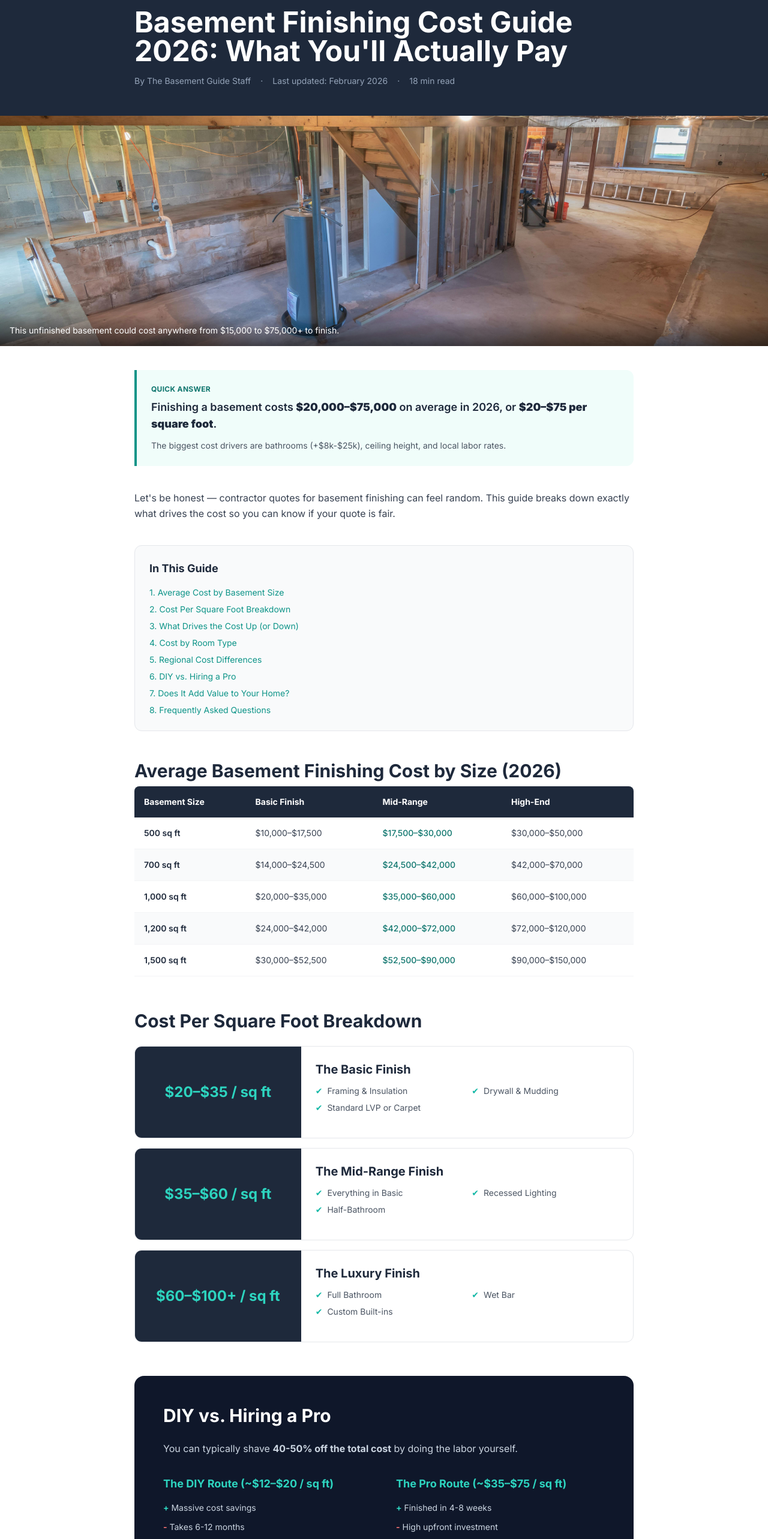
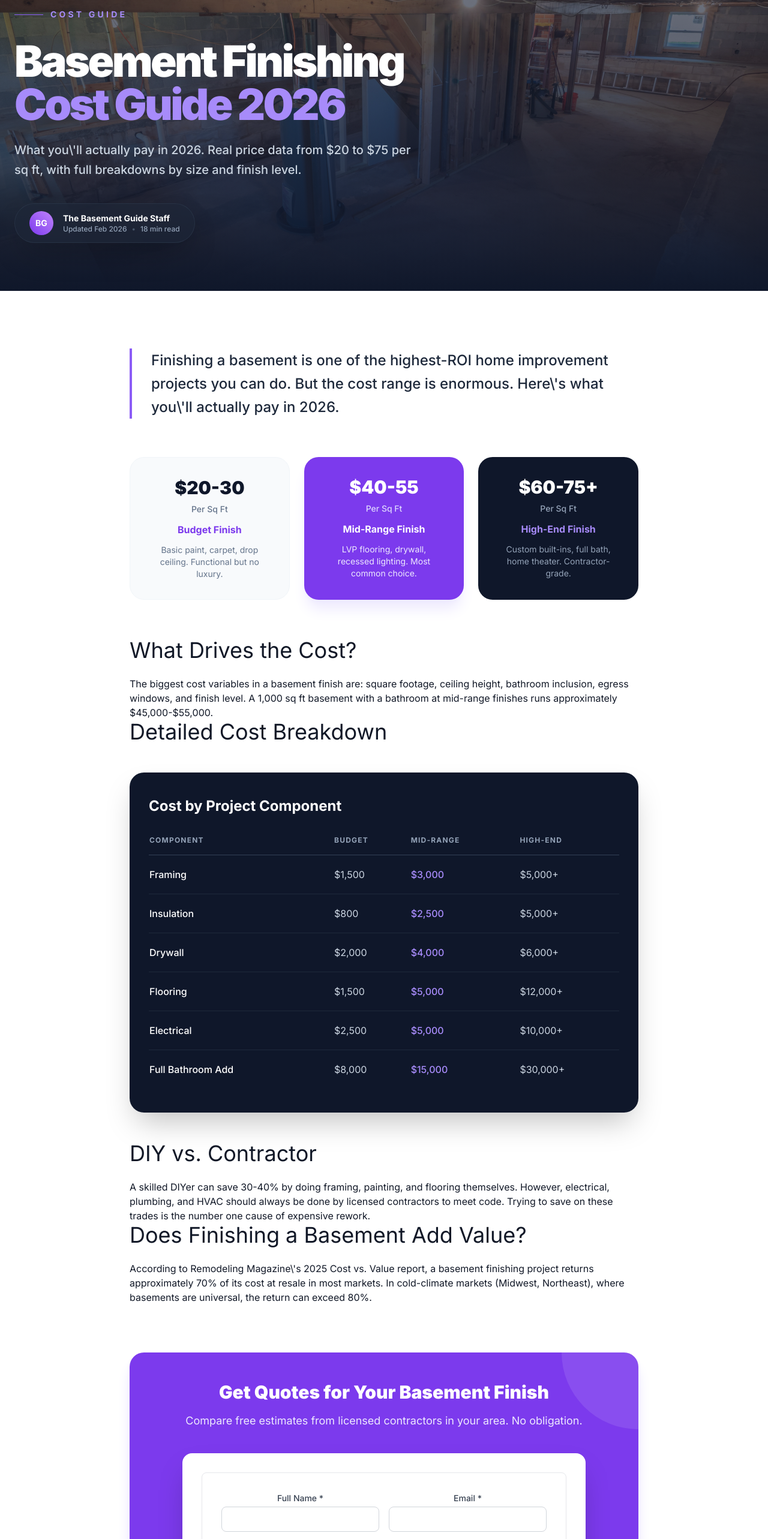
Before and after one commit to thebasementguide2026/basement-guide, a Next.js app: page /articles/basement-finishing-cost in a window 1280 px wide. Shown: the part 140-2706 px from the top of the page at 60% size. Built offline with nearby package versions, Linux system fonts and the light colour scheme.

Commit message:
Modernize hero section and formatting for basement-finishing-cost

```diff
--- a/app/articles/basement-finishing-cost/page.tsx
+++ b/app/articles/basement-finishing-cost/page.tsx
@@ -1,276 +1,178 @@
 import Link from 'next/link'
 import Image from 'next/image'
+import LeadForm from '@/components/LeadForm'
 import type { Metadata } from 'next'
 
 export const metadata: Metadata = {
-  title: "Basement Finishing Cost Guide 2026: What You'll Actually Pay",
-  description: 'How much does it cost to finish a basement in 2026? Real pricing from $20 to $75 per sq ft, full breakdowns by size, room type, materials, and region. No fluff.',
+  title: 'Basement Finishing Cost Guide 2026: What You\'ll Actually Pay | The Basement Guide',
+  description: 'How much does it cost to finish a basement in 2026? Real price data from $20 to $75 per sq ft with full breakdowns.',
 }
 
-// JSON-LD Schema
-const articleSchema = {
-  '@context': 'https://schema.org',
-  '@type': 'Article',
-  headline: "Basement Finishing Cost Guide 2026: What You'll Actually Pay",
-  datePublished: '2026-02-19',
-  dateModified: '2026-02-19',
-  author: { '@type': 'Organization', name: 'The Basement Guide' },
-  publisher: { '@type': 'Organization', name: 'The Basement Guide', url: 'https://thebasement.guide' },
-}
+export default function BasementFinishingCost() {
+  return (
+    <div className='bg-white min-h-screen'>
+      {/* Article Hero */}
+      <section className='relative h-[70vh] min-h-[500px] bg-slate-900 overflow-hidden'>
+        <Image
+          src='/unfinished-basement-interior.jpg.jpg'
+          alt='Basement being finished for cost guide'
+          fill
+          className='object-cover opacity-45 scale-105 transition-transform duration-700 hover:scale-100'
+          priority
+        />
+        <div className='absolute inset-0 bg-gradient-to-t from-slate-900 via-slate-900/40 to-transparent' />
 
-const faqSchema = {
-  '@context': 'https://schema.org',
-  '@type': 'FAQPage',
-  mainEntity: [
-    {
-      '@type': 'Question',
-      name: 'How much does it cost to finish a basement?',
-      acceptedAnswer: { '@type': 'Answer', text: 'Finishing a basement costs between $20,000 and $75,000 on average in 2026, or $20 to $75 per square foot depending on size, finishes, and whether you add a bathroom or bedroom.' },
-    },
-    {
-      '@type': 'Question',
-      name: 'How long does it take to finish a basement?',
-      acceptedAnswer: { '@type': 'Answer', text: 'Most basement finishing projects take 4 to 8 weeks from start to finish, including permitting, framing, mechanical rough-ins, drywall, and finishing work.' },
-    },
-    {
-      '@type': 'Question',
-      name: 'Do I need a permit to finish my basement?',
-      acceptedAnswer: { '@type': 'Answer', text: 'Yes, in almost all jurisdictions you need a building permit to finish a basement. Permits typically cost $500 to $2,000 and cover structural, electrical, plumbing, and HVAC work.' },
-    },
-    {
-      '@type': 'Question',
-      name: 'Does finishing a basement add value to your home?',
-      acceptedAnswer: { '@type': 'Answer', text: 'Yes. According to national remodeling data, homeowners typically recoup 70% to 75% of basement finishing costs at resale. In high-demand markets the ROI can be higher.' },
-    },
-    {
-      '@type': 'Question',
-      name: 'What is the cheapest way to finish a basement?',
-      acceptedAnswer: { '@type': 'Answer', text: 'The cheapest approach is a basic finish with framing, drywall, paint, LVP flooring, and basic lighting — no bathroom, no bedroom. Expect to pay $20 to $30 per square foot, or $10,000 to $20,000 for a 500-700 sq ft space.' },
-    },
-  ],
-}
+        <div className='relative h-full max-w-7xl mx-auto px-6 flex flex-col justify-end pb-20'>
+          <div className='flex items-center space-x-3 mb-8'>
+            <div className='w-12 h-px bg-violet-500'></div>
+            <span className='text-violet-400 font-bold tracking-[0.3em] text-sm uppercase'>Cost Guide</span>
+          </div>
 
-export default function BasementFinishingCostPage() {
-  return (
-    <>
-      {/* JSON-LD */}
-      <script type="application/ld+json" dangerouslySetInnerHTML={{ __html: JSON.stringify(articleSchema) }} />
-      <script type="application/ld+json" dangerouslySetInnerHTML={{ __html: JSON.stringify(faqSchema) }} />
+          <h1 className='text-5xl md:text-7xl font-black text-white mb-6 leading-[0.9] tracking-tighter'>
+            Basement Finishing<br />
+            <span className='text-violet-400'>Cost Guide 2026</span>
+          </h1>
 
-      <article className="bg-white">
-        {/* Hero */}
-        <section className="bg-slate-800 text-white py-12">
-          <div className="container-custom max-w-4xl">
-            <div className="flex items-center gap-2 mb-4">
-              <Link href="/cost-guides" className="text-teal-400 text-sm hover:underline">Cost Guides</Link>
-              <span className="text-slate-500">›</span>
-              <span className="text-slate-400 text-sm">Basement Finishing Cost</span>
+          <p className='text-xl text-slate-300 max-w-2xl mb-10 font-medium leading-relaxed'>
+            What you\'ll actually pay in 2026. Real price data from $20 to $75 per sq ft, with full breakdowns by size and finish level.
+          </p>
+
+          <div className='flex items-center space-x-4'>
+            <div className='flex items-center bg-slate-800/50 backdrop-blur-md rounded-full px-6 py-3 border border-slate-700/50 shadow-2xl'>
+              <div className='w-10 h-10 rounded-full bg-gradient-to-tr from-violet-600 to-purple-400 flex items-center justify-center text-white font-bold text-sm mr-4'>
+                BG
               </div>
-            <h1 className="text-4xl lg:text-5xl font-bold mb-4 leading-tight">
-              Basement Finishing Cost Guide 2026: What You'll Actually Pay
-            </h1>
-            <div className="flex flex-wrap items-center gap-4 text-sm text-slate-400">
-              <span>By The Basement Guide Staff</span>
-              <span>·</span>
-              <span>Last updated: February 2026</span>
-              <span>·</span>
+              <div className='flex flex-col'>
+                <span className='text-white font-bold text-sm'>The Basement Guide Staff</span>
+                <div className='flex items-center text-slate-400 text-xs font-medium'>
+                  <span>Updated Feb 2026</span>
+                  <span className='mx-2 text-slate-600'>•</span>
                   <span>18 min read</span>
+                </div>
+              </div>
+            </div>
           </div>
         </div>
       </section>
 
-        {/* Hero Image */}
-        <div className="relative h-72 lg:h-96 w-full">
-          <Image
-            src="/unfinished-basement-interior.jpg.jpg"
-            alt="Unfinished basement ready for finishing"
-            fill
-            className="object-cover"
-            priority
-          />
-          <div className="absolute bottom-0 left-0 right-0 bg-gradient-to-t from-black/60 to-transparent p-4">
-            <p className="text-white text-sm">This unfinished basement could cost anywhere from $15,000 to $75,000+ to finish.</p>
+      {/* Main Content */}
+      <main className='max-w-4xl mx-auto px-6 py-24'>
+        <div className='prose prose-lg prose-slate max-w-none prose-headings:text-slate-900 prose-headings:font-black prose-headings:tracking-tight prose-p:text-slate-600 prose-p:leading-relaxed prose-a:text-violet-600 prose-a:no-underline hover:prose-a:underline'>
+
+          <p className='text-2xl font-medium text-slate-800 leading-relaxed mb-12 border-l-4 border-violet-500 pl-8'>
+            Finishing a basement is one of the highest-ROI home improvement projects you can do. But the cost range is enormous. Here\'s what you\'ll actually pay in 2026.
+          </p>
+
+          {/* Cost Summary Cards */}
+          <div className='grid grid-cols-1 md:grid-cols-3 gap-6 my-16 not-prose'>
+            <div className='bg-slate-50 rounded-3xl p-8 text-center border border-slate-100'>
+              <div className='text-3xl font-black text-slate-900 mb-2'>$20-30</div>
+              <div className='text-slate-500 text-sm font-medium mb-3'>Per Sq Ft</div>
+              <div className='text-violet-600 font-bold'>Budget Finish</div>
+              <p className='text-slate-500 text-sm mt-3'>Basic paint, carpet, drop ceiling. Functional but no luxury.</p>
+            </div>
+            <div className='bg-violet-600 rounded-3xl p-8 text-center shadow-xl shadow-violet-100'>
+              <div className='text-3xl font-black text-white mb-2'>$40-55</div>
+              <div className='text-violet-200 text-sm font-medium mb-3'>Per Sq Ft</div>
+              <div className='text-white font-bold'>Mid-Range Finish</div>
+              <p className='text-violet-100 text-sm mt-3'>LVP flooring, drywall, recessed lighting. Most common choice.</p>
+            </div>
+            <div className='bg-slate-900 rounded-3xl p-8 text-center'>
+              <div className='text-3xl font-black text-white mb-2'>$60-75+</div>
+              <div className='text-slate-400 text-sm font-medium mb-3'>Per Sq Ft</div>
+              <div className='text-violet-400 font-bold'>High-End Finish</div>
+              <p className='text-slate-400 text-sm mt-3'>Custom built-ins, full bath, home theater. Contractor-grade.</p>
             </div>
           </div>
 
-        <div className="container-custom max-w-4xl py-10">
-          {/* Quick Answer Box */}
-          <div className="bg-teal-50 border-l-4 border-teal-600 rounded-r-xl p-6 mb-10">
-            <p className="text-xs font-bold text-teal-700 uppercase tracking-wide mb-2">Quick Answer</p>
-            <p className="text-slate-800 text-lg font-semibold mb-3">
-              Finishing a basement costs <strong>$20,000–$75,000</strong> on average in 2026, or <strong>$20–$75 per square foot</strong>.
+          <h2 className='text-4xl mb-6'>What Drives the Cost?</h2>
+          <p>
+            The biggest cost variables in a basement finish are: square footage, ceiling height, bathroom inclusion, egress windows, and finish level. A 1,000 sq ft basement with a bathroom at mid-range finishes runs approximately $45,000-$55,000.
           </p>
-            <p className="text-gray-600 text-sm">
-              The biggest cost drivers are bathrooms (+$8k-$25k), ceiling height, and local labor rates.
-            </p>
-          </div>
 
-          {/* Intro */}
-          <div className="prose prose-lg max-w-none mb-10 text-gray-700 leading-relaxed">
-            <p>
-              Let's be honest — contractor quotes for basement finishing can feel random. This guide breaks down exactly what drives the cost so you can know if your quote is fair.
-            </p>
-          </div>
+          <h2 className='text-4xl mb-6'>Detailed Cost Breakdown</h2>
 
-          {/* Table of Contents */}
-          <div className="bg-gray-50 rounded-xl p-6 mb-12 border border-gray-200">
-            <h2 className="font-bold text-slate-800 mb-4 text-lg">In This Guide</h2>
-            <ol className="space-y-2 text-sm">
-              {[
-                { label: 'Average Cost by Basement Size', href: '#cost-by-size' },
-                { label: 'Cost Per Square Foot Breakdown', href: '#cost-per-sqft' },
-                { label: 'What Drives the Cost Up (or Down)', href: '#cost-drivers' },
-                { label: 'Cost by Room Type', href: '#cost-by-room' },
-                { label: 'Regional Cost Differences', href: '#regional' },
-                { label: 'DIY vs. Hiring a Pro', href: '#diy-vs-pro' },
-                { label: 'Does It Add Value to Your Home?', href: '#roi' },
-                { label: 'Frequently Asked Questions', href: '#faq' },
-              ].map((item, i) => (
-                <li key={item.href}>
-                  <a href={item.href} className="text-teal-600 hover:underline">
-                    {i + 1}. {item.label}
-                  </a>
-                </li>
-              ))}
-            </ol>
-          </div>
-
-          {/* Section 1: Cost by Size */}
-          <section id="cost-by-size" className="mb-14 scroll-mt-20">
-            <h2 className="text-3xl font-bold text-slate-800 mb-2">Average Basement Finishing Cost by Size (2026)</h2>
-            <div className="overflow-x-auto mb-6">
-              <table className="w-full border-collapse text-sm">
+          <div className='my-12 rounded-3xl overflow-hidden shadow-2xl not-prose'>
+            <div className='bg-slate-900 px-8 py-10'>
+              <h3 className='text-white text-2xl font-bold mb-8'>Cost by Project Component</h3>
+              <div className='overflow-x-auto'>
+                <table className='w-full text-left'>
                   <thead>
-                  <tr className="bg-slate-800 text-white">
-                    <th className="text-left p-4 rounded-tl-lg">Basement Size</th>
-                    <th className="text-left p-4">Basic Finish</th>
-                    <th className="text-left p-4">Mid-Range</th>
-                    <th className="text-left p-4 rounded-tr-lg">High-End</th>
+                    <tr className='border-b border-slate-700'>
+                      <th className='pb-4 font-bold text-slate-400 uppercase text-xs tracking-widest'>Component</th>
+                      <th className='pb-4 font-bold text-slate-400 uppercase text-xs tracking-widest'>Budget</th>
+                      <th className='pb-4 font-bold text-slate-400 uppercase text-xs tracking-widest'>Mid-Range</th>
+                      <th className='pb-4 font-bold text-slate-400 uppercase text-xs tracking-widest'>High-End</th>
                     </tr>
                   </thead>
-                <tbody>
-                  {[
-                    { size: '500 sq ft', basic: '$10,000–$17,500', mid: '$17,500–$30,000', high: '$30,000–$50,000' },
-                    { size: '700 sq ft', basic: '$14,000–$24,500', mid: '$24,500–$42,000', high: '$42,000–$70,000' },
-                    { size: '1,000 sq ft', basic: '$20,000–$35,000', mid: '$35,000–$60,000', high: '$60,000–$100,000' },
-                    { size: '1,200 sq ft', basic: '$24,000–$42,000', mid: '$42,000–$72,000', high: '$72,000–$120,000' },
-                    { size: '1,500 sq ft', basic: '$30,000–$52,500', mid: '$52,500–$90,000', high: '$90,000–$150,000' },
-                  ].map((row, i) => (
-                    <tr key={row.size} className={i % 2 === 0 ? 'bg-white' : 'bg-gray-50'}>
-                      <td className="p-4 font-semibold text-slate-800 border-b border-gray-100">{row.size}</td>
-                      <td className="p-4 text-gray-700 border-b border-gray-100">{row.basic}</td>
-                      <td className="p-4 text-teal-700 font-medium border-b border-gray-100">{row.mid}</td>
-                      <td className="p-4 text-gray-700 border-b border-gray-100">{row.high}</td>
+                  <tbody className='divide-y divide-slate-800'>
+                    <tr>
+                      <td className='py-5 text-white font-medium'>Framing</td>
+                      <td className='py-5 text-slate-300'>$1,500</td>
+                      <td className='py-5 text-violet-400 font-medium'>$3,000</td>
+                      <td className='py-5 text-slate-300'>$5,000+</td>
                     </tr>
-                  ))}
+                    <tr>
+                      <td className='py-5 text-white font-medium'>Insulation</td>
+                      <td className='py-5 text-slate-300'>$800</td>
+                      <td className='py-5 text-violet-400 font-medium'>$2,500</td>
+                      <td className='py-5 text-slate-300'>$5,000+</td>
+                    </tr>
+                    <tr>
+                      <td className='py-5 text-white font-medium'>Drywall</td>
+                      <td className='py-5 text-slate-300'>$2,000</td>
+                      <td className='py-5 text-violet-400 font-medium'>$4,000</td>
+                      <td className='py-5 text-slate-300'>$6,000+</td>
+                    </tr>
+                    <tr>
+                      <td className='py-5 text-white font-medium'>Flooring</td>
+                      <td className='py-5 text-slate-300'>$1,500</td>
+                      <td className='py-5 text-violet-400 font-medium'>$5,000</td>
+                      <td className='py-5 text-slate-300'>$12,000+</td>
+                    </tr>
+                    <tr>
+                      <td className='py-5 text-white font-medium'>Electrical</td>
+                      <td className='py-5 text-slate-300'>$2,500</td>
+                      <td className='py-5 text-violet-400 font-medium'>$5,000</td>
+                      <td className='py-5 text-slate-300'>$10,000+</td>
+                    </tr>
+                    <tr>
+                      <td className='py-5 text-white font-medium'>Full Bathroom Add</td>
+                      <td className='py-5 text-slate-300'>$8,000</td>
+                      <td className='py-5 text-violet-400 font-medium'>$15,000</td>
+                      <td className='py-5 text-slate-300'>$30,000+</td>
+                    </tr>
                   </tbody>
                 </table>
               </div>
-          </section>
-
-          {/* Section 2: Cost Per Sq Ft */}
-          <section id="cost-per-sqft" className="mb-14 scroll-mt-20">
-            <h2 className="text-3xl font-bold text-slate-800 mb-6">Cost Per Square Foot Breakdown</h2>
-            <div className="space-y-4 mb-8">
-              {[
-                {
-                  tier: '$20–$35 / sq ft',
-                  title: 'The Basic Finish',
-                  includes: ['Framing & Insulation', 'Drywall & Mudding', 'Standard LVP or Carpet'],
-                  bestFor: 'Storage, playroom, or basic home gym.'
-                },
-                {
-                  tier: '$35–$60 / sq ft',
-                  title: 'The Mid-Range Finish',
-                  includes: ['Everything in Basic', 'Recessed Lighting', 'Half-Bathroom'],
-                  bestFor: 'Family room, guest bedroom, or home office.'
-                },
-                {
-                  tier: '$60–$100+ / sq ft',
-                  title: 'The Luxury Finish',
-                  includes: ['Full Bathroom', 'Wet Bar', 'Custom Built-ins'],
-                  bestFor: 'Rental unit or luxury home theater.'
-                }
-              ].map((item) => (
-                <div key={item.tier} className="bg-white border border-gray-200 rounded-xl overflow-hidden flex flex-col md:flex-row">
-                  <div className="bg-slate-800 text-white p-6 flex flex-col justify-center items-center text-center md:w-1/3">
-                    <span className="text-teal-400 font-bold text-2xl">{item.tier}</span>
-                  </div>
-                  <div className="p-6 md:w-2/3">
-                    <h3 className="font-bold text-xl text-slate-800 mb-3">{item.title}</h3>
-                    <ul className="grid grid-cols-1 sm:grid-cols-2 gap-x-4 gap-y-2 mb-4 text-sm text-gray-600">
-                      {item.includes.map(inc => (
-                        <li key={inc} className="flex items-start gap-2">
-                          <span className="text-teal-500">✔</span> {inc}
-                        </li>
-                      ))}
-                    </ul>
             </div>
           </div>
-              ))}
-            </div>
-          </section>
 
-          {/* DIY Section */}
-          <section id="diy-vs-pro" className="mb-14 scroll-mt-20 bg-slate-900 text-white rounded-2xl p-8 lg:p-12">
-            <h2 className="text-3xl font-bold mb-6">DIY vs. Hiring a Pro</h2>
-            <p className="text-slate-300 mb-8 leading-relaxed">
-              You can typically shave <strong>40-50% off the total cost</strong> by doing the labor yourself.
+          <h2 className='text-4xl mb-6'>DIY vs. Contractor</h2>
+          <p>
+            A skilled DIYer can save 30-40% by doing framing, painting, and flooring themselves. However, electrical, plumbing, and HVAC should always be done by licensed contractors to meet code. Trying to save on these trades is the number one cause of expensive rework.
           </p>
-            <div className="grid grid-cols-1 md:grid-cols-2 gap-10">
-              <div>
-                <h3 className="text-teal-400 font-bold text-lg mb-4">The DIY Route (~$12–$20 / sq ft)</h3>
-                <ul className="space-y-3 text-sm text-slate-300">
-                  <li><span className="text-teal-400 font-bold">+</span> Massive cost savings</li>
-                  <li><span className="text-red-400 font-bold">-</span> Takes 6-12 months</li>
-                </ul>
-              </div>
-              <div>
-                <h3 className="text-teal-400 font-bold text-lg mb-4">The Pro Route (~$35–$75 / sq ft)</h3>
-                <ul className="space-y-3 text-sm text-slate-300">
-                  <li><span className="text-teal-400 font-bold">+</span> Finished in 4-8 weeks</li>
-                  <li><span className="text-red-400 font-bold">-</span> High upfront investment</li>
-                </ul>
-              </div>
-            </div>
-          </section>
 
-          {/* FAQ Section */}
-          <section id="faq" className="mb-14 scroll-mt-20">
-            <h2 className="text-3xl font-bold text-slate-800 mb-8">Frequently Asked Questions</h2>
-            <div className="space-y-6">
-              {[
-                {
-                  q: "What is the most expensive part of finishing a basement?",
-                  a: "The bathroom. Plumbing, tiling, and fixtures make it the most labor-intensive room per square foot."
-                },
-                {
-                  q: "Does finishing a basement add value?",
-                  a: "Yes, you typically recoup 70% to 75% of the cost at resale."
-                }
-              ].map((faq, i) => (
-                <div key={i} className="border-b border-gray-100 pb-6">
-                  <h3 className="font-bold text-slate-800 text-lg mb-3">{faq.q}</h3>
-                  <p className="text-gray-600 leading-relaxed">{faq.a}</p>
-                </div>
-              ))}
-            </div>
-          </section>
+          <h2 className='text-4xl mb-6'>Does Finishing a Basement Add Value?</h2>
+          <p>
+            According to Remodeling Magazine\'s 2025 Cost vs. Value report, a basement finishing project returns approximately 70% of its cost at resale in most markets. In cold-climate markets (Midwest, Northeast), where basements are universal, the return can exceed 80%.
+          </p>
 
-          {/* Final CTA */}
-          <div className="bg-teal-600 rounded-2xl p-8 lg:p-12 text-white text-center">
-            <h2 className="text-3xl font-bold mb-4">Ready to get a quote?</h2>
-            <div className="flex flex-col sm:flex-row gap-4 justify-center mt-8">
-              <Link href="/get-free-quotes" className="bg-white text-teal-700 px-8 py-4 rounded-full font-bold text-lg">
-                Get Free Local Quotes
-              </Link>
-              <Link href="/guides" className="bg-teal-700 text-white px-8 py-4 rounded-full font-bold text-lg border border-teal-500">
-                Read More Guides
-              </Link>
+          <div className='bg-violet-600 rounded-3xl p-12 text-white my-20 shadow-xl shadow-violet-200 relative overflow-hidden not-prose'>
+            <div className='absolute top-0 right-0 w-64 h-64 bg-white/10 rounded-full -mr-32 -mt-32' />
+            <div className='relative z-10 text-center max-w-2xl mx-auto'>
+              <h2 className='text-3xl font-black text-white mb-4'>Get Quotes for Your Basement Finish</h2>
+              <p className='text-violet-100 text-lg mb-10'>
+                Compare free estimates from licensed contractors in your area. No obligation.
+              </p>
+              <div className='bg-white rounded-2xl p-8 text-slate-900 shadow-2xl'>
+                <LeadForm />
               </div>
             </div>
           </div>
-      </article>
-    </>
+
+        </div>
+      </main>
+    </div>
   )
 }
```
Lines whose indentation alone changed are shown as unchanged.
